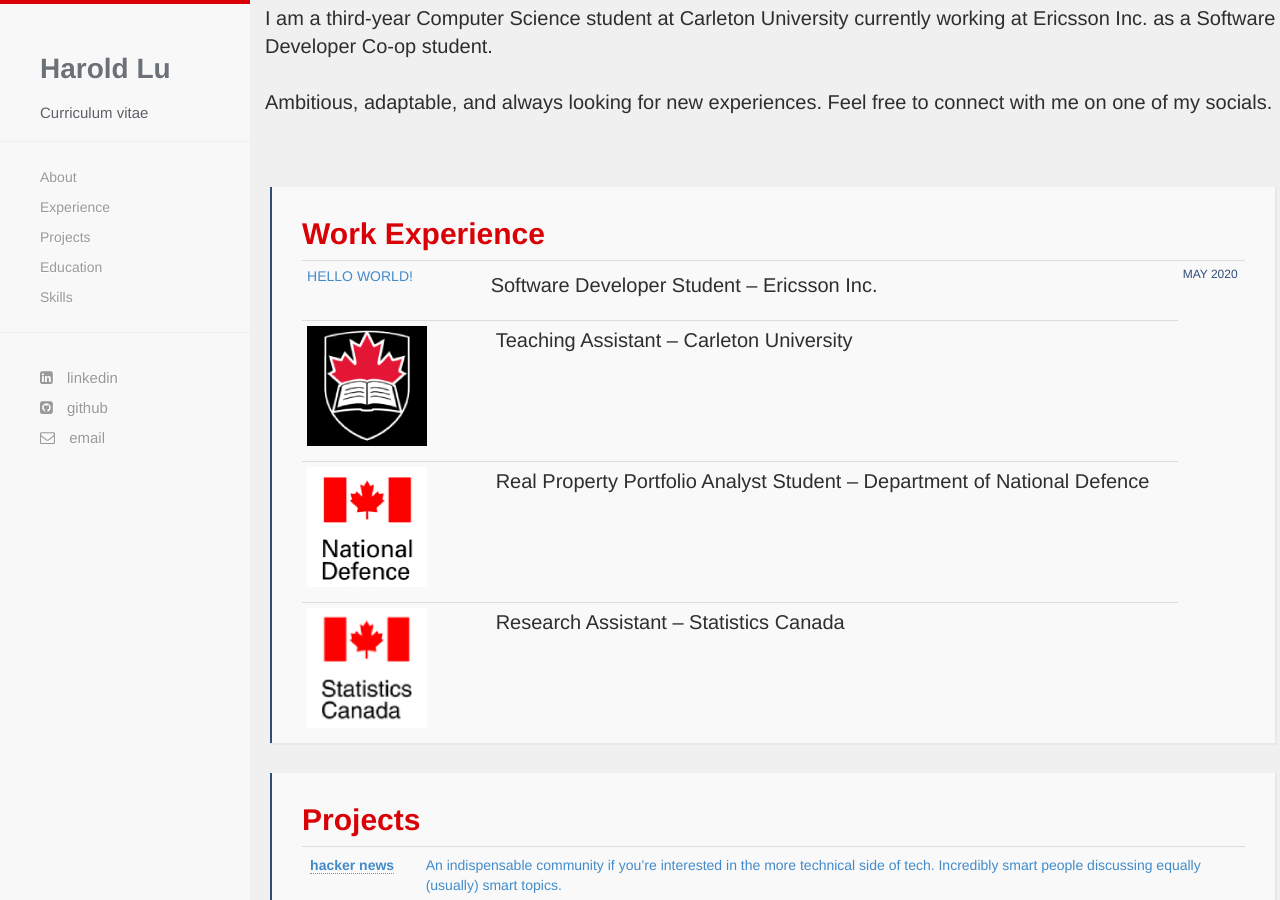
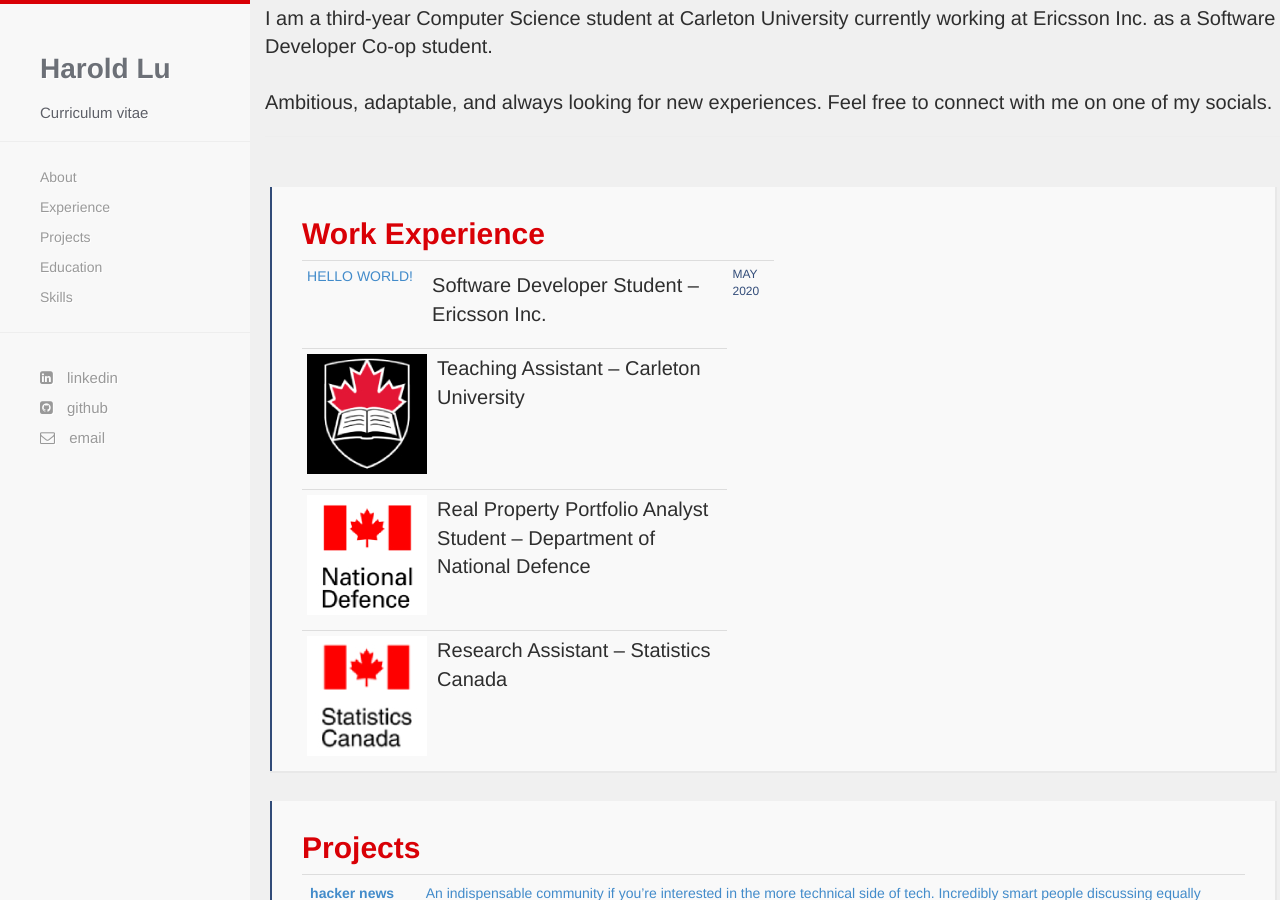
Before and after one commit to harold-lu/harold-lu.github.io, a Jekyll site: the page built from index.html, in a window 1280 px wide and 900 px high, scrolled down 814 px. Built offline with Jekyll 4.4.1, drawn with Linux system fonts in a browser that asks for light colours; nearby versions of some CDN libraries; some web fonts are replaced.

Commit message:
table update

```diff
--- a/index.html
+++ b/index.html
@@ -23,7 +23,7 @@
     <div id="article" class="content">
       <a name="fashion">
       <h2>Work Experience</h2>
-      <table class="table table-condensed">
+      <table class="table table-condensed" style="width:50%">
         <tbody>
           <tr>
             <td>
```
